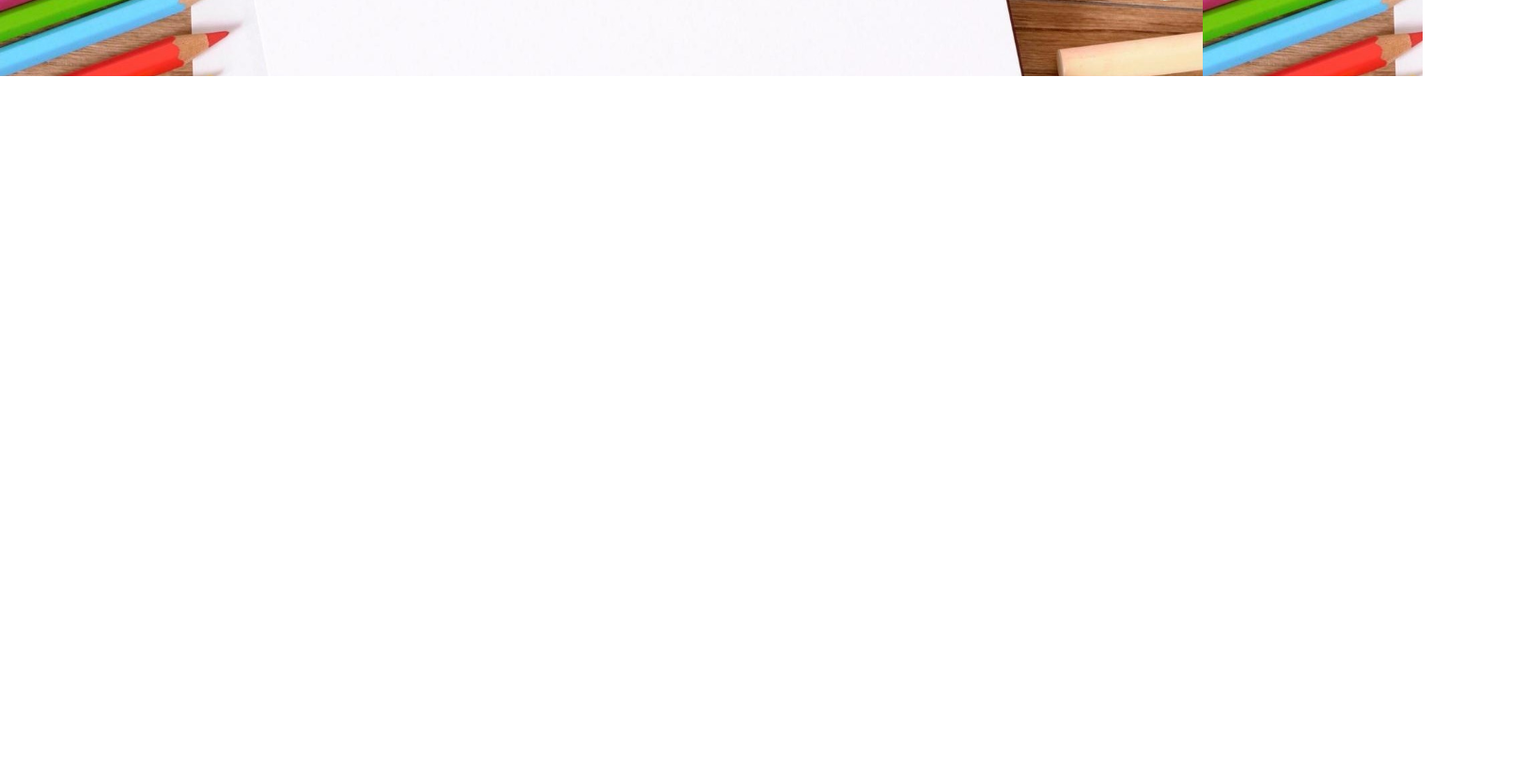
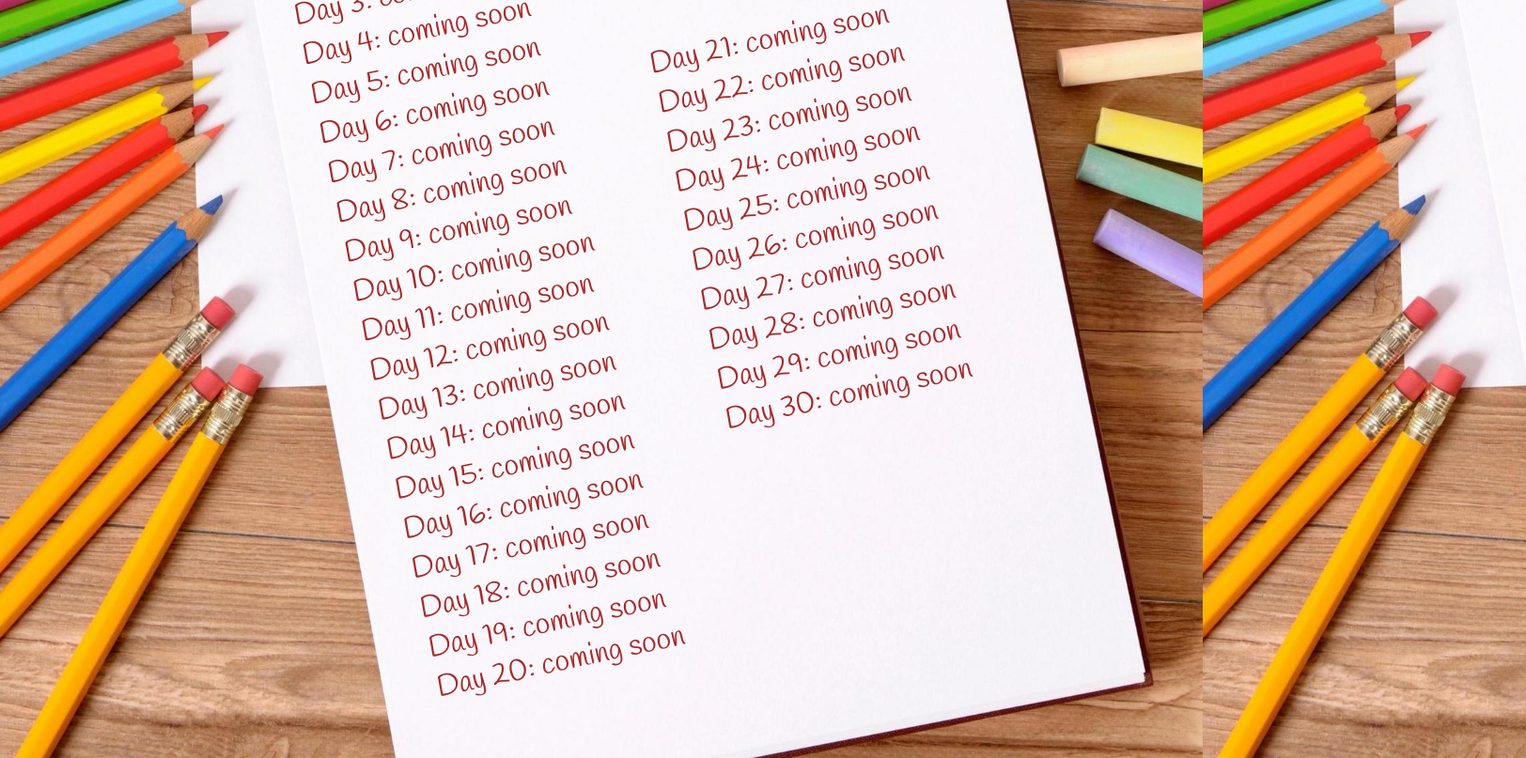
Before and after one commit to i112358/30-day-code-challenge, a plain HTML site: page index.html in a window 1280 px wide. Shown: the part 719-1526 px from the top of the page at 94% size, 1624 px wide, since content can reach past the window. Before the commit the page ends 800 px from the top, so only its background shows below. Drawn offline with Linux system fonts and the light colour scheme; a web font is replaced by a local one.

Commit message:
finish list of links

```diff
--- a/index.css
+++ b/index.css
@@ -1,7 +1,8 @@
 body{
 	background-image: url(img/notebook_rs.jpg);
 	background-size: cover;
-	overflow: hidden;
+	overflow-x: hidden;
+	overflow-y: scroll;
 }
 
 .top{
@@ -28,13 +29,16 @@ body{
 }
 
 .links{
-	margin: 25px;
-	padding: 80px 10px;
+	margin: 0;
+	padding-left: 3em;
+	padding-top: 10em;
 	position: relative;
 	left: 20%;
+	transform: rotate(-12deg);
+}
+td{
 	font-family: 'Handlee', cursive, sans serif;
 	color: brown;
-	transform: rotate(-10deg);
 	font-size: 2em;
 }
 
--- a/index.html
+++ b/index.html
@@ -12,9 +12,48 @@
 <div class="startdate">
 <h2>Project start date: Feb 22, 2017 (Did you know? It's Japanese cat day! <img id="catimg" src="img/cat.png" /> )</h2></div>
 <div class="links">
-<ul style="list-style-type:none">
-	<li>Day 1: <a href="#TOP">Home page (Here)</a>
-</ul>
+<table>
+	<tr>
+	<td>
+	<ul style="list-style-type:none">
+		<li>Day 1: <a href="#TOP">Home page (Here)</a></li>
+		<li>Day 2: coming soon</li>
+		<li>Day 3: coming soon</li>
+		<li>Day 4: coming soon</li>
+		<li>Day 5: coming soon</li>
+		<li>Day 6: coming soon</li>
+		<li>Day 7: coming soon</li>
+		<li>Day 8: coming soon</li>
+		<li>Day 9: coming soon</li>
+		<li>Day 10: coming soon</li>
+		<li>Day 11: coming soon</li>
+		<li>Day 12: coming soon</li>
+		<li>Day 13: coming soon</li>
+		<li>Day 14: coming soon</li>
+		<li>Day 15: coming soon</li>
+		<li>Day 16: coming soon</li>
+		<li>Day 17: coming soon</li>
+		<li>Day 18: coming soon</li>
+		<li>Day 19: coming soon</li>
+		<li>Day 20: coming soon</li>
+	</td>
+	<td>
+	<ul style="list-style-type:none">
+		<li>Day 21: coming soon</li>
+		<li>Day 22: coming soon</li>
+		<li>Day 23: coming soon</li>
+		<li>Day 24: coming soon</li>
+		<li>Day 25: coming soon</li>
+		<li>Day 26: coming soon</li>
+		<li>Day 27: coming soon</li>
+		<li>Day 28: coming soon</li>
+		<li>Day 29: coming soon</li>
+		<li>Day 30: coming soon</li>
+	</ul>
+	</td>
+	</ul>
+	</tr>
+</table>
 </div>
 <div id="ABOUTME"><a href="https://i112358.github.io/#ABOUT" target="blank"><img src="img/glasses.png" /></a></div>
 
```
